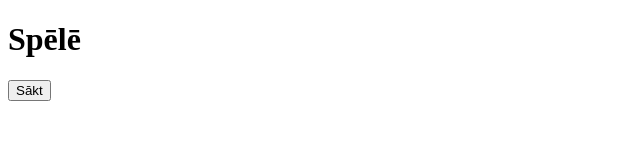
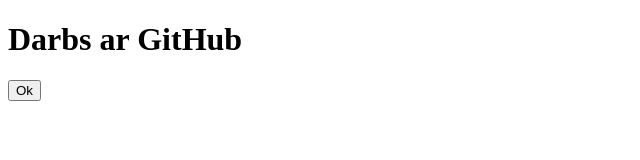
Before and after one commit to sofijapetrova/sonja, a plain HTML site: page index.html in a window 1280 px wide. Shown: the whole page, without its empty margins (0-640 px from the left). Drawn offline with Linux system fonts and the light colour scheme.

Commit message:
izveidoju pogu

```diff
--- a/index.html
+++ b/index.html
@@ -6,10 +6,12 @@
     <title>Document</title>
 </head>
 <body>
-    <h1>Spēlē</h1>
-    <button onclick="poga()" type="button">Sākt</button>
+    <h1>Darbs ar GitHub</h1>
+    <button onclick="poga()" type="button">Ok</button>
     <script>
-
+        function poga() {
+            alert('Sveiki!');
+        }
     </script>
 </body>
 </html>
```
